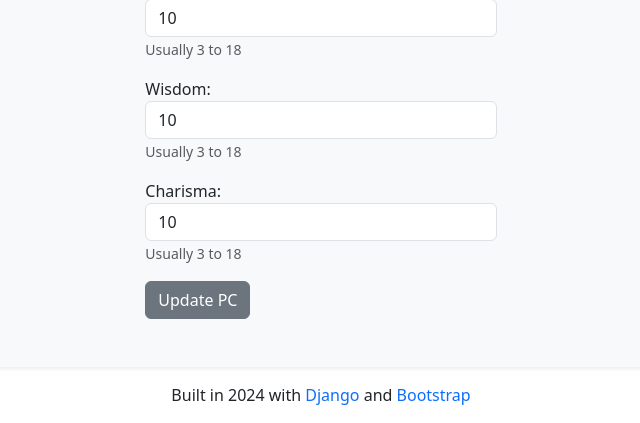
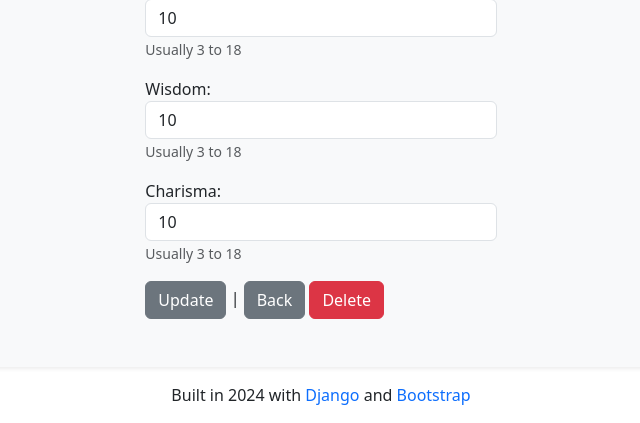
Before and after one commit to ddrmv/ienpcs, a Django app: template ienpcs/gallery/templates/gallery/party_update_pc.html in a window 1280 px wide. Shown: the part 1088-1511 px from the top of the page, without its empty margins (319-959 px from the left). Run offline with Django 5.2, Linux system fonts and the light colour scheme; the template is opened without the code that fills it: values that come from a table or form of the project are taken from there, others are empty; parts of the project's set-up code (start-up, migrations or seed data) failed here and were passed over.

Commit message:
Add back and delete buttons on party_delete_pc page

```diff
--- a/ienpcs/gallery/templates/gallery/party_update_pc.html
+++ b/ienpcs/gallery/templates/gallery/party_update_pc.html
@@ -31,7 +31,9 @@
             {% endif %}
             {{ form.as_p }}
 
-            <button type="submit" class="btn btn-secondary">Update PC</button>
+            <button type="submit" class="btn btn-secondary">Update</button> |
+            <a href="{% url 'party_detail' %}"><button type="button" class="btn btn-secondary">Back</button></a>
+            <a href="{% url 'party_update_pc' pc_id %}"><button type="button" class="btn btn-danger">Delete</button></a>
           </form>
         </div>
       </div>
```
